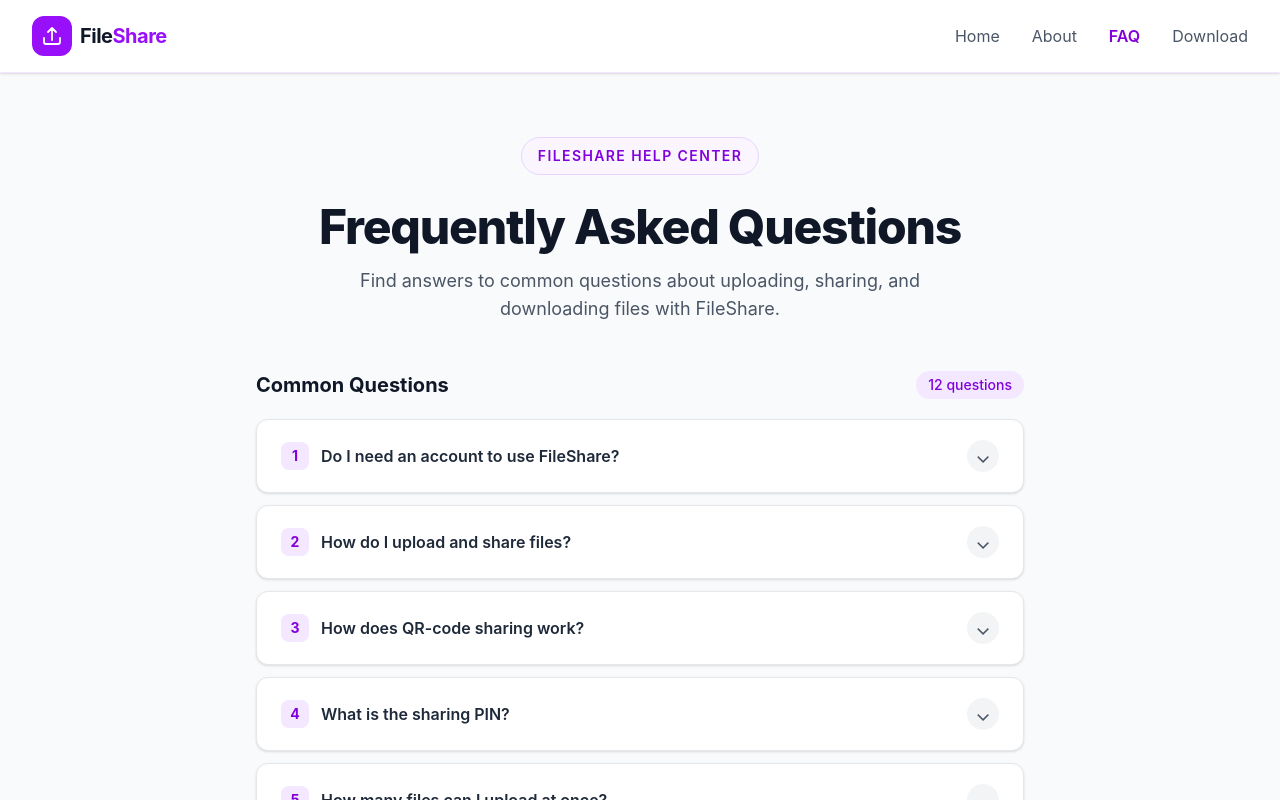
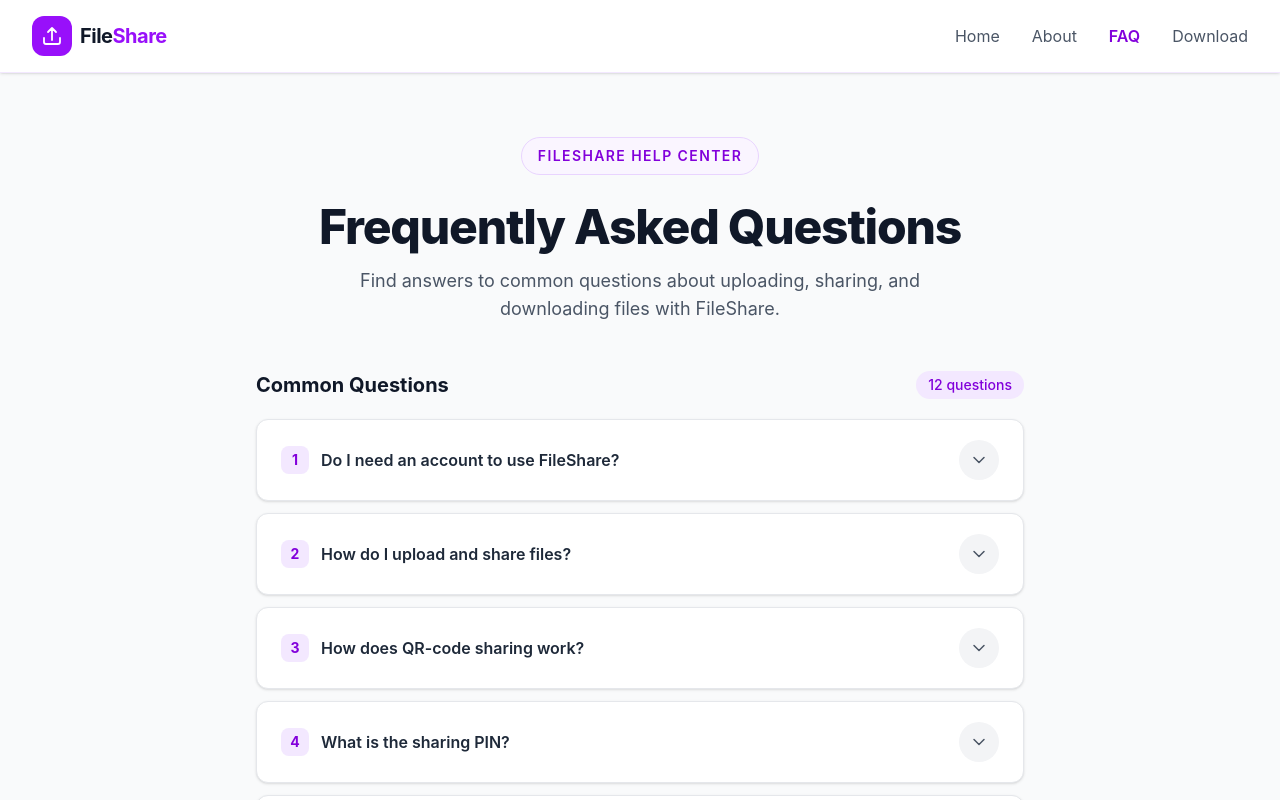
Before and after one commit to MANISHPARAB12/FileShare, a React app in the folder frontend/: page /faq in a window 1280 px wide. Shown: the top 800 px of the page. Built offline with nearby package versions, Linux system fonts and the light colour scheme; no server answers; the HTML template or start-up script is replaced by a standard one.

Commit message:
faq dropdown css fixed

```diff
--- a/frontend/src/Components/FAQ.jsx
+++ b/frontend/src/Components/FAQ.jsx
@@ -77,7 +77,6 @@ function FAQ() {
 
   return (
     <main className="min-h-screen bg-gray-50 px-4 py-12 sm:px-6 sm:py-16 lg:px-8">
-
       {/* Page Heading */}
       <section className="mx-auto mb-10 max-w-3xl text-center sm:mb-12">
         <span className="mb-3 inline-flex items-center rounded-full border border-purple-200 bg-purple-50 px-4 py-2 text-sm font-semibold uppercase tracking-widest text-purple-700">
@@ -117,7 +116,7 @@ function FAQ() {
             return (
               <article
                 key={faq.question}
-                className={`overflow-hidden rounded-xl border bg-white shadow-sm transition duration-200 ${
+                className={`overflow-hidden rounded-xl border bg-white shadow-sm transition-colors duration-300 ${
                   isOpen
                     ? "border-purple-300 shadow-md"
                     : "border-gray-200 hover:border-purple-200"
@@ -129,11 +128,12 @@ function FAQ() {
                   onClick={() => toggleFAQ(index)}
                   aria-expanded={isOpen}
                   aria-controls={answerId}
-                  className="flex w-full items-center justify-between gap-4 px-4 py-5 text-left transition hover:bg-purple-50/70 sm:px-6"
+                  className="flex w-full items-center justify-between gap-4 px-4 py-5 text-left transition-colors duration-300 hover:bg-purple-50/70 sm:px-6"
                 >
-                  <span className="flex items-start gap-3">
+                  <span className="flex min-w-0 items-start gap-3">
+                    {/* Question Number */}
                     <span
-                      className={`flex h-7 w-7 shrink-0 items-center justify-center rounded-lg text-sm font-bold ${
+                      className={`flex h-7 w-7 shrink-0 items-center justify-center rounded-lg text-sm font-bold transition-colors duration-300 ${
                         isOpen
                           ? "bg-purple-600 text-white"
                           : "bg-purple-100 text-purple-700"
@@ -142,8 +142,9 @@ function FAQ() {
                       {index + 1}
                     </span>
 
+                    {/* Question Text */}
                     <span
-                      className={`pt-0.5 font-semibold leading-6 ${
+                      className={`pt-0.5 font-semibold leading-6 transition-colors duration-300 ${
                         isOpen
                           ? "text-purple-700"
                           : "text-gray-800"
@@ -153,16 +154,31 @@ function FAQ() {
                     </span>
                   </span>
 
-                  {/* Expand/Collapse Icon */}
+                  {/* Animated Expand/Collapse Chevron */}
                   <span
-                    className={`flex h-8 w-8 shrink-0 items-center justify-center rounded-full text-xl transition duration-200 ${
+                    className={`flex h-10 w-10 shrink-0 items-center justify-center rounded-full transition-colors duration-300 ${
                       isOpen
-                        ? "rotate-180 bg-purple-100 text-purple-700"
+                        ? "bg-purple-100 text-purple-700"
                         : "bg-gray-100 text-gray-600"
                     }`}
                     aria-hidden="true"
                   >
-                    ⌄
+                    <svg
+                      xmlns="http://www.w3.org/2000/svg"
+                      fill="none"
+                      viewBox="0 0 24 24"
+                      strokeWidth={1.8}
+                      stroke="currentColor"
+                      className={`h-5 w-5 transform transition-transform duration-300 ease-in-out ${
+                        isOpen ? "rotate-180" : "rotate-0"
+                      }`}
+                    >
+                      <path
+                        strokeLinecap="round"
+                        strokeLinejoin="round"
+                        d="m6 9 6 6 6-6"
+                      />
+                    </svg>
                   </span>
                 </button>
 
@@ -186,11 +202,11 @@ function FAQ() {
       {/* Bottom Help Section */}
       <section className="mx-auto mt-12 max-w-3xl sm:mt-16">
         <div className="relative overflow-hidden rounded-2xl border border-purple-200 bg-gradient-to-br from-purple-100 via-purple-50 to-indigo-100 px-6 py-9 text-center sm:px-10 sm:py-10">
-
           {/* Decorative Circle */}
           <div className="pointer-events-none absolute -right-12 -top-12 h-36 w-36 rounded-full bg-purple-300/30 blur-2xl" />
 
           <div className="relative">
+            {/* Help Icon */}
             <div className="mx-auto flex h-14 w-14 items-center justify-center rounded-2xl bg-purple-600 text-white shadow-md">
               <svg
                 xmlns="http://www.w3.org/2000/svg"
@@ -227,7 +243,7 @@ function FAQ() {
                   behavior: "smooth",
                 });
               }}
-              className="mt-6 inline-flex items-center justify-center gap-2 rounded-xl bg-purple-600 px-6 py-3 font-semibold text-white shadow-md transition hover:bg-purple-700 focus:outline-none focus:ring-2 focus:ring-purple-500 focus:ring-offset-2"
+              className="mt-6 inline-flex items-center justify-center gap-2 rounded-xl bg-purple-600 px-6 py-3 font-semibold text-white shadow-md transition-colors duration-300 hover:bg-purple-700 focus:outline-none focus:ring-2 focus:ring-purple-500 focus:ring-offset-2"
             >
               Browse FAQs
               <span aria-hidden="true">↑</span>
@@ -235,7 +251,6 @@ function FAQ() {
           </div>
         </div>
       </section>
-
     </main>
   );
 }
```
